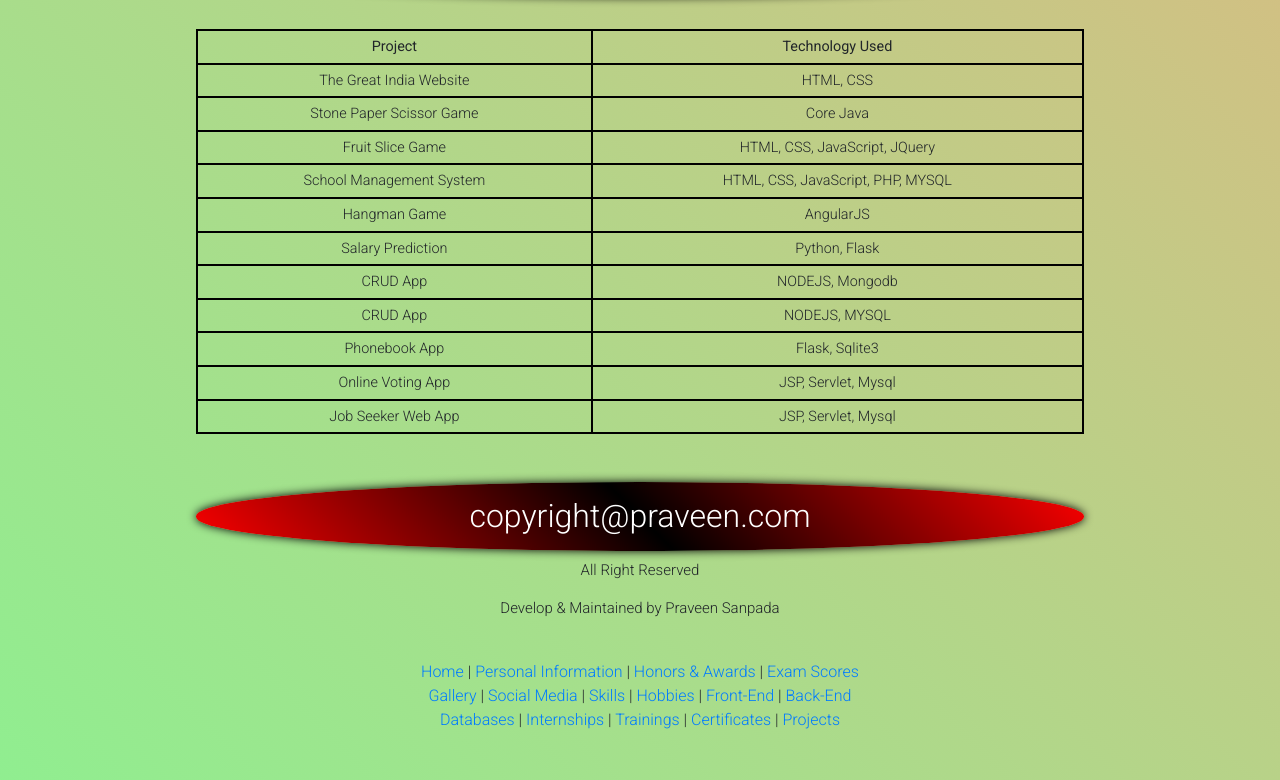
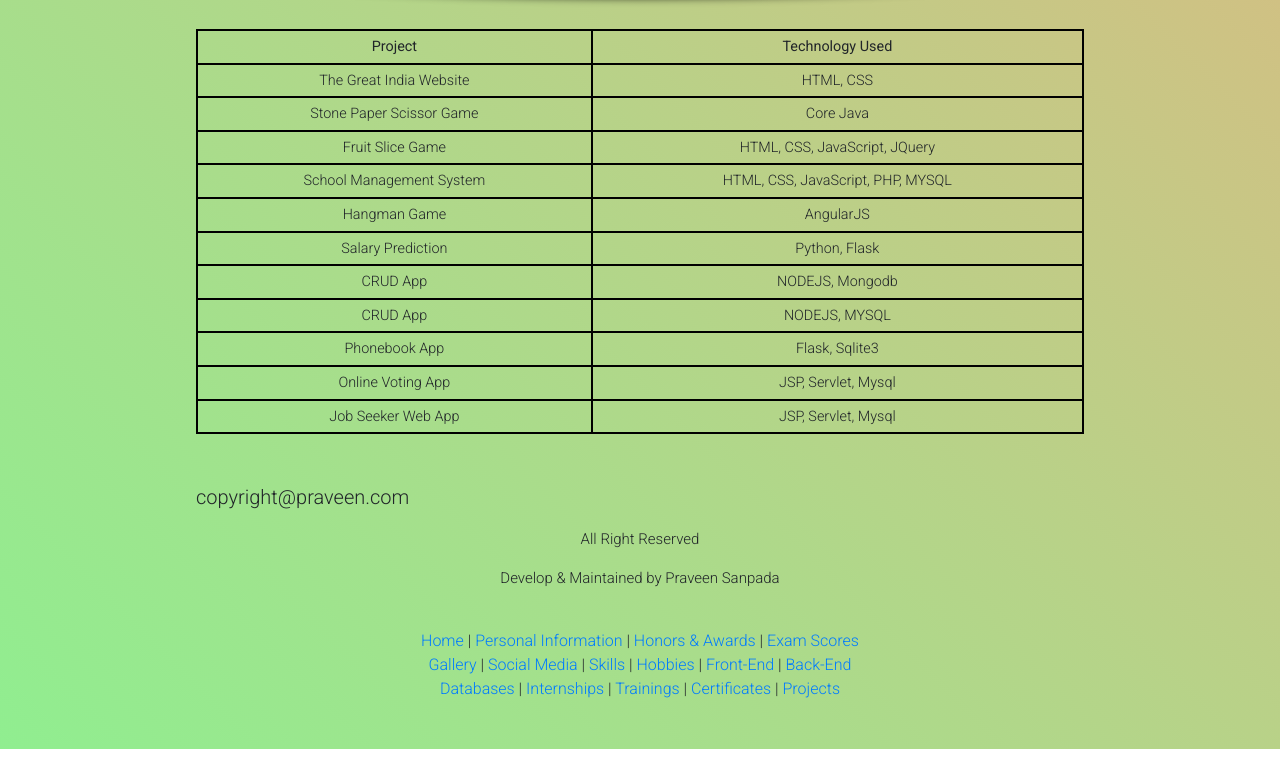
Before and after one commit to pnc123/Praveen-Sanpada, a plain HTML site: page index.html in a window 1280 px wide. Shown: the part 5015-5795 px from the top of the page. After the commit the page ends 5764 px from the top, so only its background shows below. Drawn offline with nearby package versions, Linux system fonts and the light colour scheme.

Commit message:
Update index.html

```diff
--- a/index.html
+++ b/index.html
@@ -749,7 +749,7 @@
 			</table>
 		</div>
 <br><br>
-		<h2>copyright@praveen.com</h2>
+		<p>copyright@praveen.com</p>
 		<p class="foot">All Right Reserved</p>
 		<p class="foot">Develop & Maintained by Praveen Sanpada</p>
 
```
